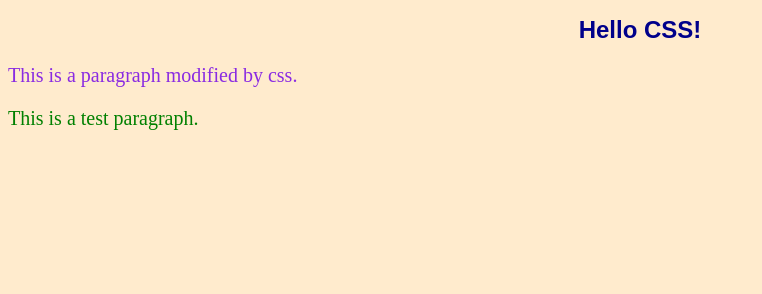
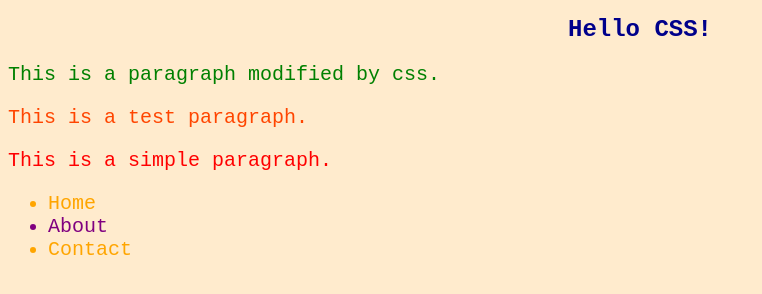
Before and after one commit to JoannaGabriilidou/frontend-techpro, a plain HTML site: page css-fundementals/index.html in a window 1280 px wide. Shown: the whole page, without its empty margins (0-762 px from the left). Drawn offline with Linux system fonts and the light colour scheme.

Commit message:
last checkpoint of class, css specifications and changes in personal doc

```diff
--- a/css-fundementals/index.html
+++ b/css-fundementals/index.html
@@ -2,14 +2,20 @@
 <html lang="en">
     <head>
         <meta charset="UTF-8">
-        <meta name="viewport" content="width=device.width, initial.scale=1.0>">
+        <meta name="viewport" content="width=device.width, initial.scale=1.0">
         <title> CSS Fundementals</title>
         <link rel="stylesheet" href="style.css">
     </head>
 
     <body>
         <h1>Hello CSS!</h1>
-        <p>This is a paragraph modified by css.</p>
-        <p style="color :green; display: inline"> This is a test paragraph.</p>
+        <p id="secondDescription" class="warning">This is a paragraph modified by css.</p>
+        <p class="warning"> This is a test paragraph.</p>
+        <p>This is a simple paragraph.</p>
+        <ul id="menu" class="nav">
+            <li class="item">Home</li>
+            <li class="item active">About</li>
+            <li>Contact</li>
+        </ul>
     </body>
 </html>
--- a/css-fundementals/style.css
+++ b/css-fundementals/style.css
@@ -2,14 +2,37 @@
 h1 {
     color: darkblue;
     font-size: 24px;
-    font-family: Arial, Helvetica, sans-serif;
     text-align: center;
 }
-
 body{
     background-color: blanchedalmond;
+    font-family: 'Courier New', Courier, monospace;
+    font-size: 20px;
 }
 p{
-    color :blueviolet;
-    font-size: 20px;
+    color :red;
 }
+.warning{
+    color:orangered;
+}
+#secondDescription{
+    color:green;
+}
+#menu{
+    color:gray;
+}
+li {
+    color: blue;
+}
+.nav li {
+    color: orange;
+}
+.item {
+    color: green;
+}
+.active{
+    color:red;
+}
+.item.active{
+    color: purple;
+}
--- /dev/null
+++ b/week1/style.css
@@ -0,0 +1,19 @@
+body{
+    background-color: blanchedalmond;
+     font-family: 'Courier New', Courier, monospace;
+}
+h2{
+    color:blueviolet;
+    font-size: 35px
+}
+h3 {
+    color:rgb(104, 47, 104);
+    font-size: 28px;
+}
+h1{
+    color: purple;
+    font-size: 40px;
+}
+a{
+    color:rgb(204, 71, 204);
+}
```
Also changed, not shown: week1/doc.html (+1 -0 lines).
